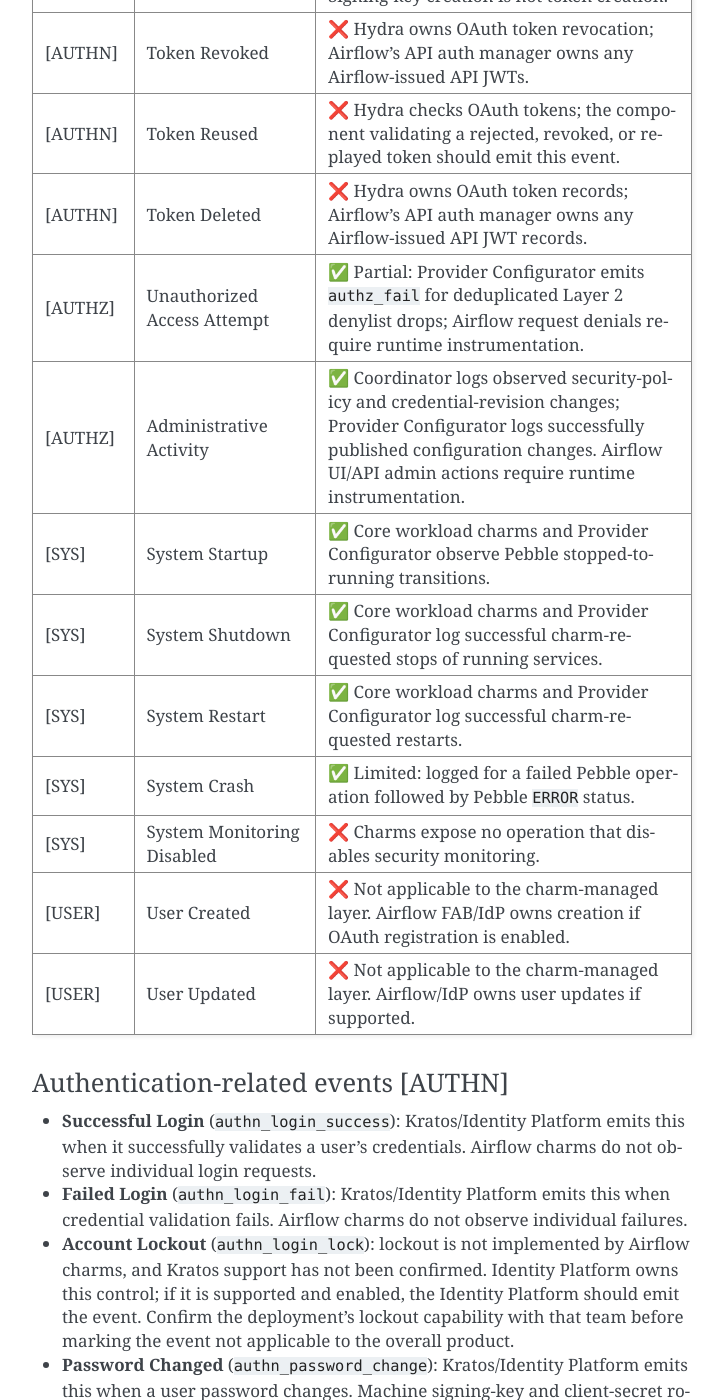
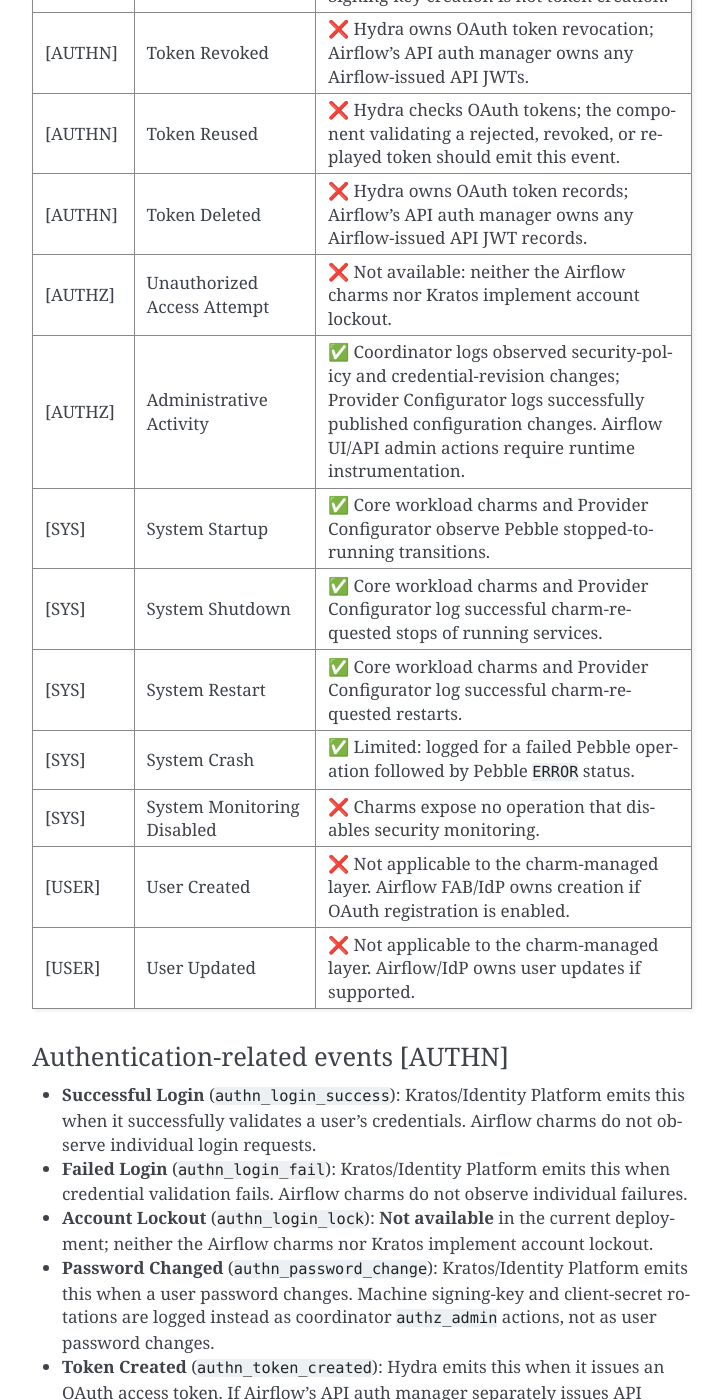
Before and after one commit to canonical/charmed-airflow-documentation, a Sphinx documentation site: the page built from docs/reference/security/logging.rst, in a window 1280 px wide and 1400 px high, scrolled down 1511 px. Shown: the whole window, without its empty margins (388-1112 px from the left). Built offline with Sphinx 7.4.7, drawn with Linux system fonts in a browser that asks for light colours.

Commit message:
clarity for lockout

```diff
--- a/docs/reference/security/logging.rst
+++ b/docs/reference/security/logging.rst
@@ -78,7 +78,7 @@ inapplicable to the Airflow product.
      - ❌ Hydra owns OAuth token records; Airflow's API auth manager owns any Airflow-issued API JWT records.
    * - [AUTHZ]
      - Unauthorized Access Attempt
-     - ✅ Partial: Provider Configurator emits ``authz_fail`` for deduplicated Layer 2 denylist drops; Airflow request denials require runtime instrumentation.
+     - ❌ Not available: neither the Airflow charms nor Kratos implement account lockout.
    * - [AUTHZ]
      - Administrative Activity
      - ✅ Coordinator logs observed security-policy and credential-revision changes; Provider Configurator logs successfully published configuration changes. Airflow UI/API admin actions require runtime instrumentation.
@@ -112,11 +112,8 @@ Authentication-related events [AUTHN]
   individual login requests.
 * **Failed Login** (``authn_login_fail``): Kratos/Identity Platform emits this when
   credential validation fails. Airflow charms do not observe individual failures.
-* **Account Lockout** (``authn_login_lock``): lockout is not implemented by Airflow
-  charms, and Kratos support has not been confirmed. Identity Platform owns this
-  control; if it is supported and enabled, the Identity Platform should emit the
-  event. Confirm the deployment's lockout capability with that team before marking
-  the event not applicable to the overall product.
+* **Account Lockout** (``authn_login_lock``): **Not available** in the current
+  deployment; neither the Airflow charms nor Kratos implement account lockout.
 * **Password Changed** (``authn_password_change``): Kratos/Identity Platform emits
   this when a user password changes. Machine signing-key and client-secret rotations
   are logged instead as coordinator ``authz_admin`` actions, not as user password
```
